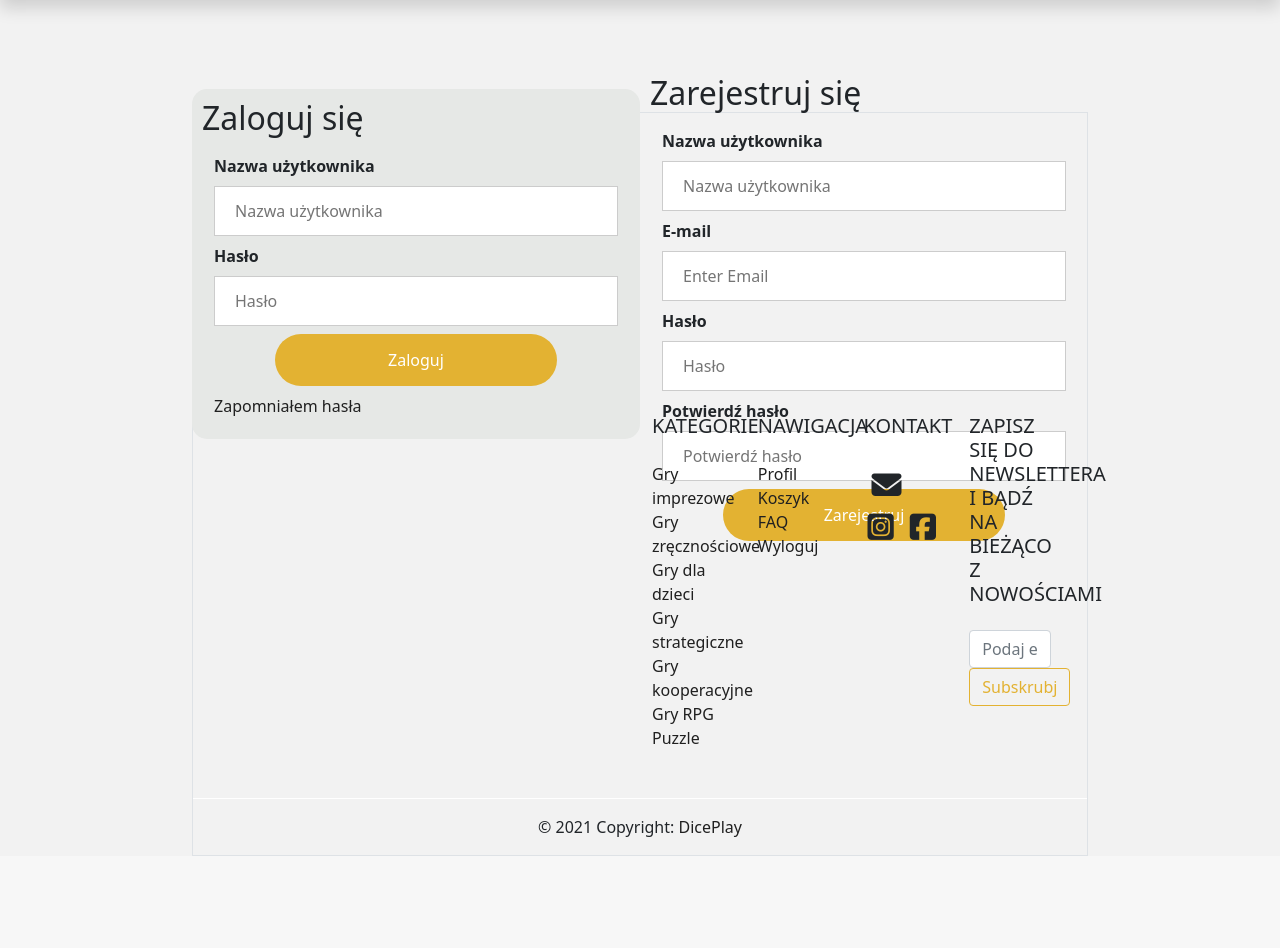
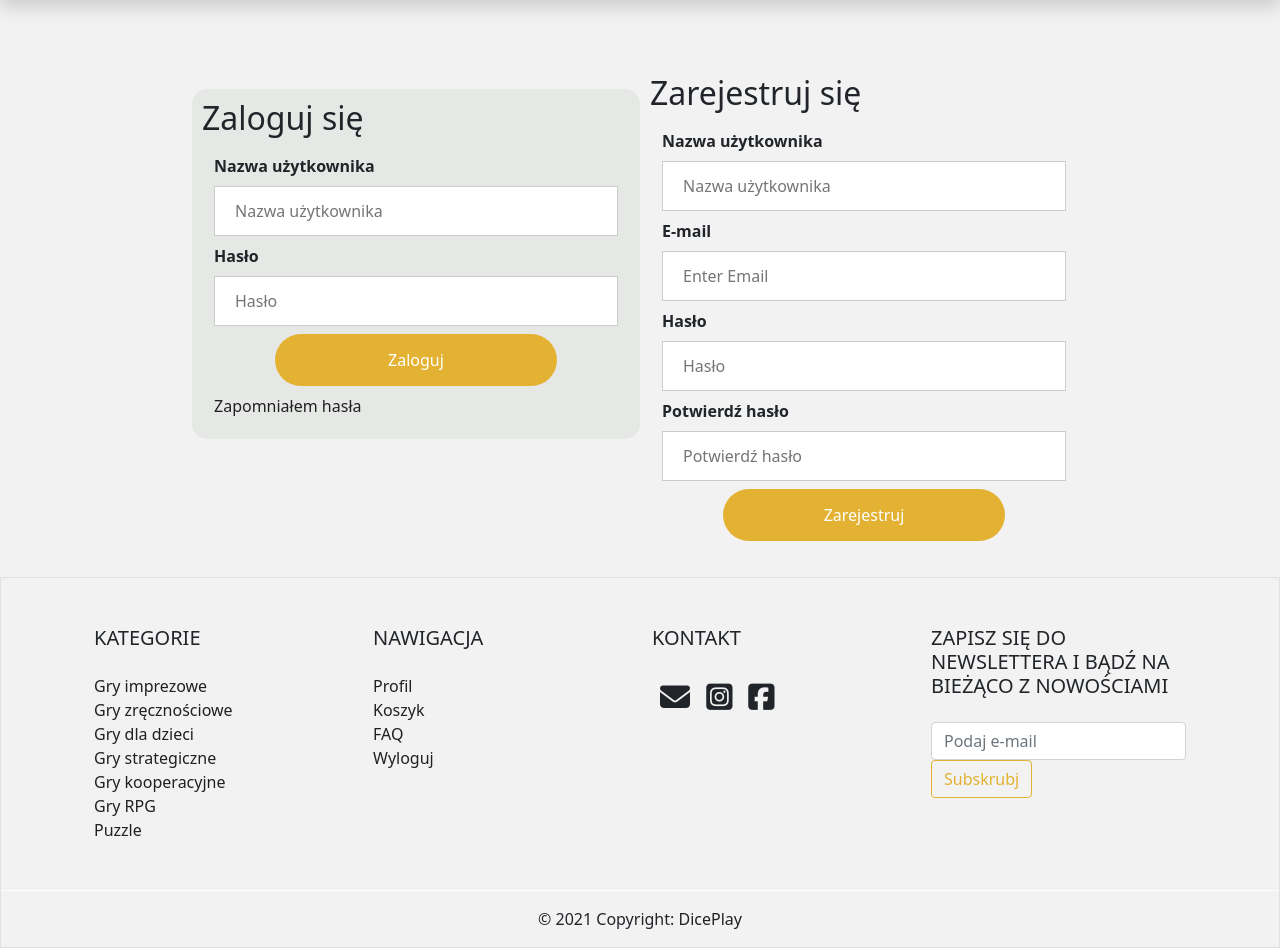
Before and after one commit to pKucinski/wypozyczalnia-gier, a Django app: page /login/ in a window 1280 px wide. Shown: the part 238-1186 px from the top of the page. Before the commit the page ends 1094 px from the top, so only its background shows below. Run offline with Django 3.2, Linux system fonts and the light colour scheme; some libraries are stand-ins or nearby versions.

Commit message:
add footer

```diff
--- a/static/css/style.css
+++ b/static/css/style.css
@@ -82,8 +82,7 @@ input[type=text], input[type=password] {
 padding-top: 5%;
 padding-left:15%;
 padding-right:15%;
-
-
+padding-bottom:7%;
 }
 .loginpage:after {
   content: "";
--- a/templates/login.html
+++ b/templates/login.html
@@ -43,4 +43,6 @@
 
         </div>
     </div>
+</div>
+
     {% endblock %}
```
